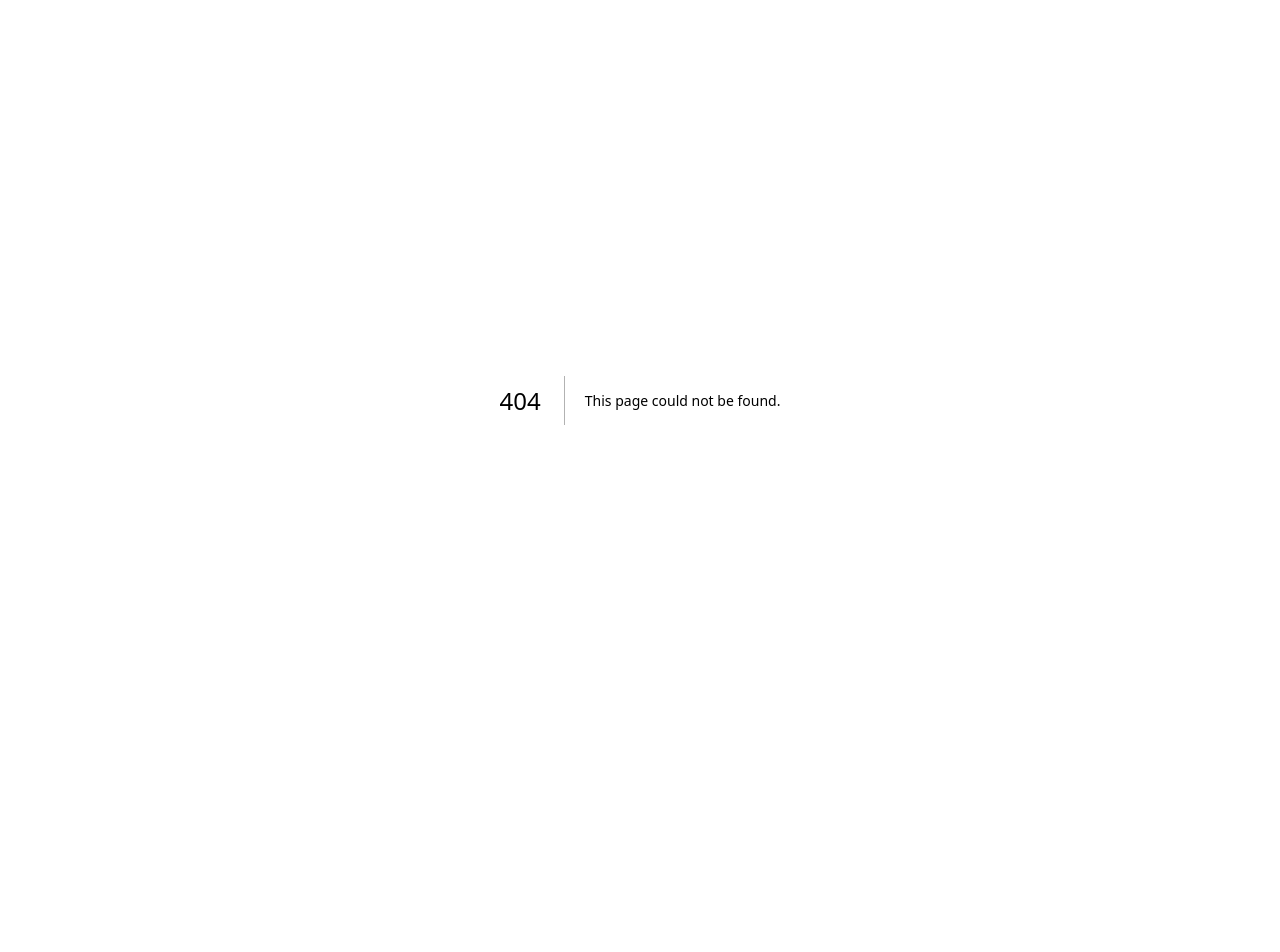
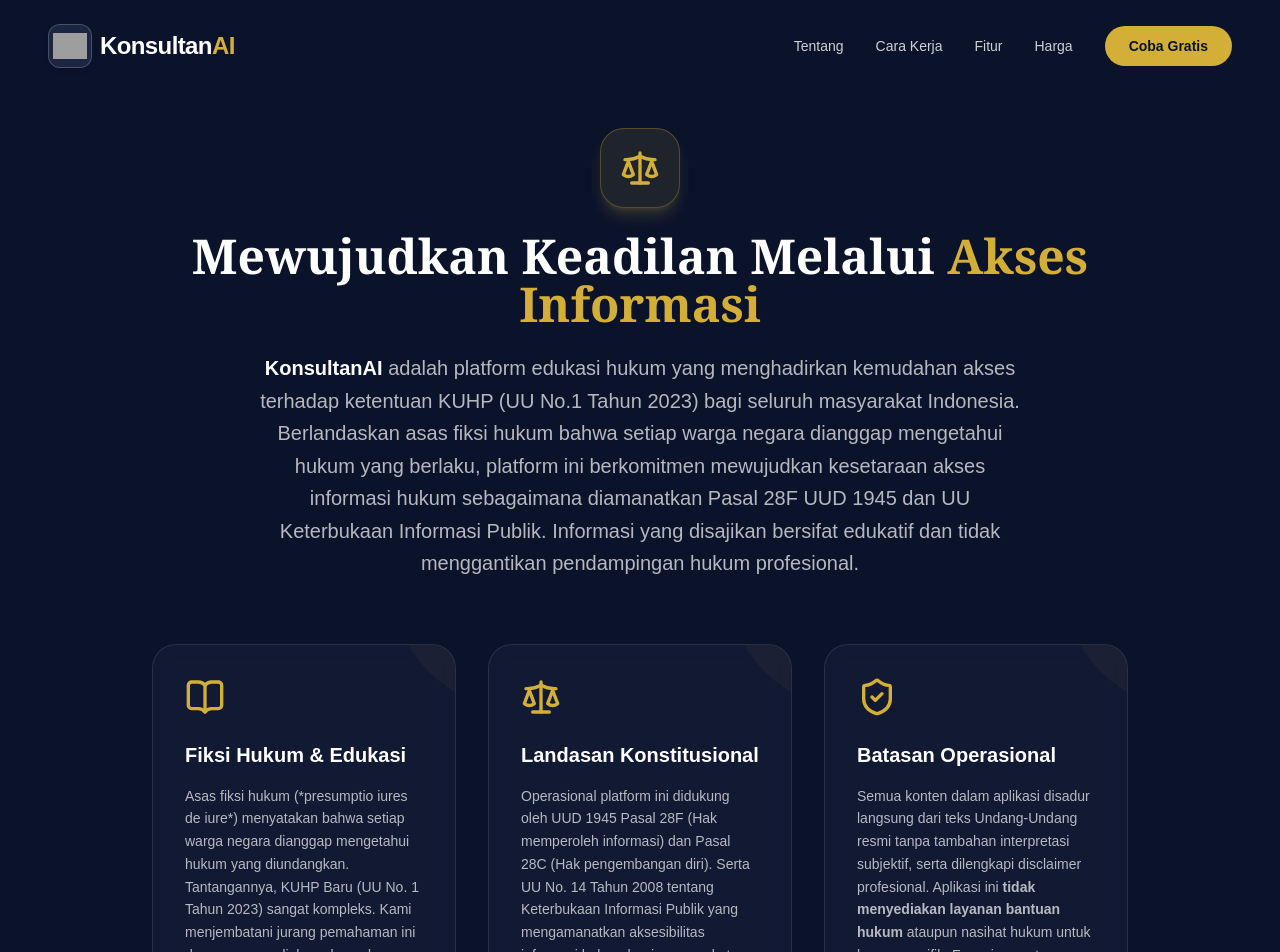
Before and after one commit to KangBasrengg/KonsultanAI, a Next.js app: page /tentang in a window 1280 px wide. Before the commit this address had no page. Shown: the top 952 px of the page. Before the commit the page ends 800 px from the top, so only its background shows below. Built offline with nearby package versions, Linux system fonts and the light colour scheme; grey boxes are pictures that could not be loaded.

Commit message:
feat: add Tentang page from Claude draft and update Navbar links

```diff
--- /dev/null
+++ b/src/app/tentang/page.tsx
@@ -0,0 +1,61 @@
+import Navbar from "@/components/layout/Navbar";
+import Footer from "@/components/layout/Footer";
+import { Scale, BookOpen, ShieldCheck } from "lucide-react";
+
+export const metadata = {
+  title: "Tentang KonsultanAI | Platform Edukasi Hukum Indonesia",
+  description: "Pelajari lebih lanjut tentang misi KonsultanAI dalam menjembatani akses informasi hukum untuk seluruh masyarakat Indonesia berdasarkan asas fiksi hukum.",
+};
+
+export default function TentangPage() {
+  return (
+    <main className="min-h-screen bg-navy text-putih flex flex-col">
+      <Navbar />
+
+      <div className="flex-1 container mx-auto px-6 py-24 md:py-32 max-w-5xl">
+        <div className="text-center mb-16">
+          <div className="inline-flex items-center justify-center w-20 h-20 bg-gold/10 border border-gold/30 rounded-3xl mb-6 shadow-lg shadow-gold/20">
+            <Scale className="w-10 h-10 text-gold" />
+          </div>
+          <h1 className="text-4xl md:text-5xl font-bold font-serif text-putih mb-6">
+            Mewujudkan Keadilan Melalui <span className="text-gold">Akses Informasi</span>
+          </h1>
+          <p className="text-xl text-putih/70 max-w-3xl mx-auto leading-relaxed">
+            <strong className="text-putih font-bold">KonsultanAI</strong> adalah platform edukasi hukum yang menghadirkan kemudahan akses terhadap ketentuan KUHP (UU No.1 Tahun 2023) bagi seluruh masyarakat Indonesia. Berlandaskan asas fiksi hukum bahwa setiap warga negara dianggap mengetahui hukum yang berlaku, platform ini berkomitmen mewujudkan kesetaraan akses informasi hukum sebagaimana diamanatkan Pasal 28F UUD 1945 dan UU Keterbukaan Informasi Publik. Informasi yang disajikan bersifat edukatif dan tidak menggantikan pendampingan hukum profesional.
+          </p>
+        </div>
+
+        <div className="grid grid-cols-1 md:grid-cols-3 gap-8 mb-16">
+          <div className="bg-navy-light/40 border border-putih/10 p-8 rounded-3xl backdrop-blur-sm relative overflow-hidden group hover:border-gold/30 transition-colors">
+            <div className="absolute top-0 right-0 w-32 h-32 bg-gold/5 rounded-bl-full -mr-16 -mt-16 transition-transform group-hover:scale-110"></div>
+            <BookOpen className="w-10 h-10 text-gold mb-6 relative z-10" />
+            <h3 className="text-xl font-bold mb-4 text-putih relative z-10">Fiksi Hukum & Edukasi</h3>
+            <p className="text-putih/70 leading-relaxed relative z-10 text-sm">
+              Asas fiksi hukum (*presumptio iures de iure*) menyatakan bahwa setiap warga negara dianggap mengetahui hukum yang diundangkan. Tantangannya, KUHP Baru (UU No. 1 Tahun 2023) sangat kompleks. Kami menjembatani jurang pemahaman ini dengan menyediakan akses dan penjelasan pasal-pasal secara praktis. Asas fiksi hukum tidak lagi menjadi beban sepihak, melainkan hak yang difasilitasi dengan baik.
+            </p>
+          </div>
+
+          <div className="bg-navy-light/40 border border-putih/10 p-8 rounded-3xl backdrop-blur-sm relative overflow-hidden group hover:border-gold/30 transition-colors">
+            <div className="absolute top-0 right-0 w-32 h-32 bg-gold/5 rounded-bl-full -mr-16 -mt-16 transition-transform group-hover:scale-110"></div>
+            <Scale className="w-10 h-10 text-gold mb-6 relative z-10" />
+            <h3 className="text-xl font-bold mb-4 text-putih relative z-10">Landasan Konstitusional</h3>
+            <p className="text-putih/70 leading-relaxed relative z-10 text-sm">
+              Operasional platform ini didukung oleh UUD 1945 Pasal 28F (Hak memperoleh informasi) dan Pasal 28C (Hak pengembangan diri). Serta UU No. 14 Tahun 2008 tentang Keterbukaan Informasi Publik yang mengamanatkan aksesibilitas informasi hukum bagi masyarakat luas, dan UU ITE yang memberikan landasan hukum kuat penyediaan layanan informasi berbasis digital.
+            </p>
+          </div>
+
+          <div className="bg-navy-light/40 border border-putih/10 p-8 rounded-3xl backdrop-blur-sm relative overflow-hidden group hover:border-gold/30 transition-colors">
+            <div className="absolute top-0 right-0 w-32 h-32 bg-gold/5 rounded-bl-full -mr-16 -mt-16 transition-transform group-hover:scale-110"></div>
+            <ShieldCheck className="w-10 h-10 text-gold mb-6 relative z-10" />
+            <h3 className="text-xl font-bold mb-4 text-putih relative z-10">Batasan Operasional</h3>
+            <p className="text-putih/70 leading-relaxed relative z-10 text-sm">
+              Semua konten dalam aplikasi disadur langsung dari teks Undang-Undang resmi tanpa tambahan interpretasi subjektif, serta dilengkapi disclaimer profesional. Aplikasi ini <strong>tidak menyediakan layanan bantuan hukum</strong> ataupun nasihat hukum untuk kasus spesifik. Fungsinya setara dengan kamus hukum digital sebagai media edukasi.
+            </p>
+          </div>
+        </div>
+      </div>
+
+      <Footer />
+    </main>
+  );
+}
--- a/src/components/layout/Navbar.tsx
+++ b/src/components/layout/Navbar.tsx
@@ -40,9 +40,10 @@ export default function Navbar() {
 
         {/* Desktop Nav */}
         <div className="hidden md:flex items-center gap-8 text-sm font-medium">
-          <Link href="#cara-kerja" className="text-putih/80 hover:text-gold transition-colors">Cara Kerja</Link>
-          <Link href="#fitur" className="text-putih/80 hover:text-gold transition-colors">Fitur</Link>
-          <Link href="#harga" className="text-putih/80 hover:text-gold transition-colors">Harga</Link>
+          <Link href="/tentang" className="text-putih/80 hover:text-gold transition-colors">Tentang</Link>
+          <Link href="/#cara-kerja" className="text-putih/80 hover:text-gold transition-colors">Cara Kerja</Link>
+          <Link href="/#fitur" className="text-putih/80 hover:text-gold transition-colors">Fitur</Link>
+          <Link href="/#harga" className="text-putih/80 hover:text-gold transition-colors">Harga</Link>
           <Link href="/konsultasi" className="bg-gold text-navy px-6 py-2.5 rounded-full font-bold hover:bg-gold-light transition-colors transform hover:scale-105">
             Coba Gratis
           </Link>
@@ -64,9 +65,10 @@ export default function Navbar() {
           animate={{ opacity: 1, height: "auto" }}
           className="md:hidden bg-navy-light border-t border-putih/10 mt-4 py-4 px-6 flex flex-col gap-4"
         >
-          <Link href="#cara-kerja" className="text-putih/80 hover:text-gold" onClick={() => setIsMobileMenuOpen(false)}>Cara Kerja</Link>
-          <Link href="#fitur" className="text-putih/80 hover:text-gold" onClick={() => setIsMobileMenuOpen(false)}>Fitur</Link>
-          <Link href="#harga" className="text-putih/80 hover:text-gold" onClick={() => setIsMobileMenuOpen(false)}>Harga</Link>
+          <Link href="/tentang" className="text-putih/80 hover:text-gold" onClick={() => setIsMobileMenuOpen(false)}>Tentang</Link>
+          <Link href="/#cara-kerja" className="text-putih/80 hover:text-gold" onClick={() => setIsMobileMenuOpen(false)}>Cara Kerja</Link>
+          <Link href="/#fitur" className="text-putih/80 hover:text-gold" onClick={() => setIsMobileMenuOpen(false)}>Fitur</Link>
+          <Link href="/#harga" className="text-putih/80 hover:text-gold" onClick={() => setIsMobileMenuOpen(false)}>Harga</Link>
           <Link href="/konsultasi" className="bg-gold text-navy text-center py-3 rounded-xl font-bold mt-2" onClick={() => setIsMobileMenuOpen(false)}>
             Coba Gratis
           </Link>
```
